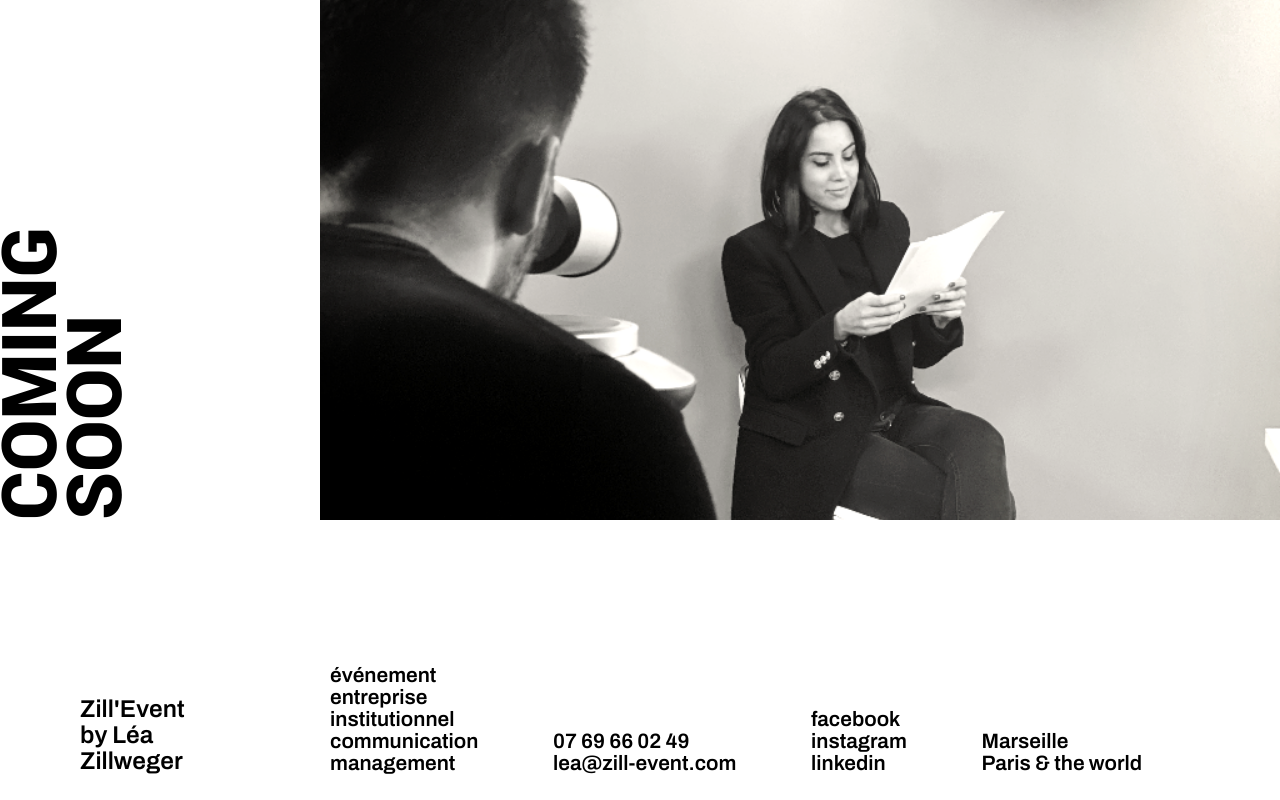
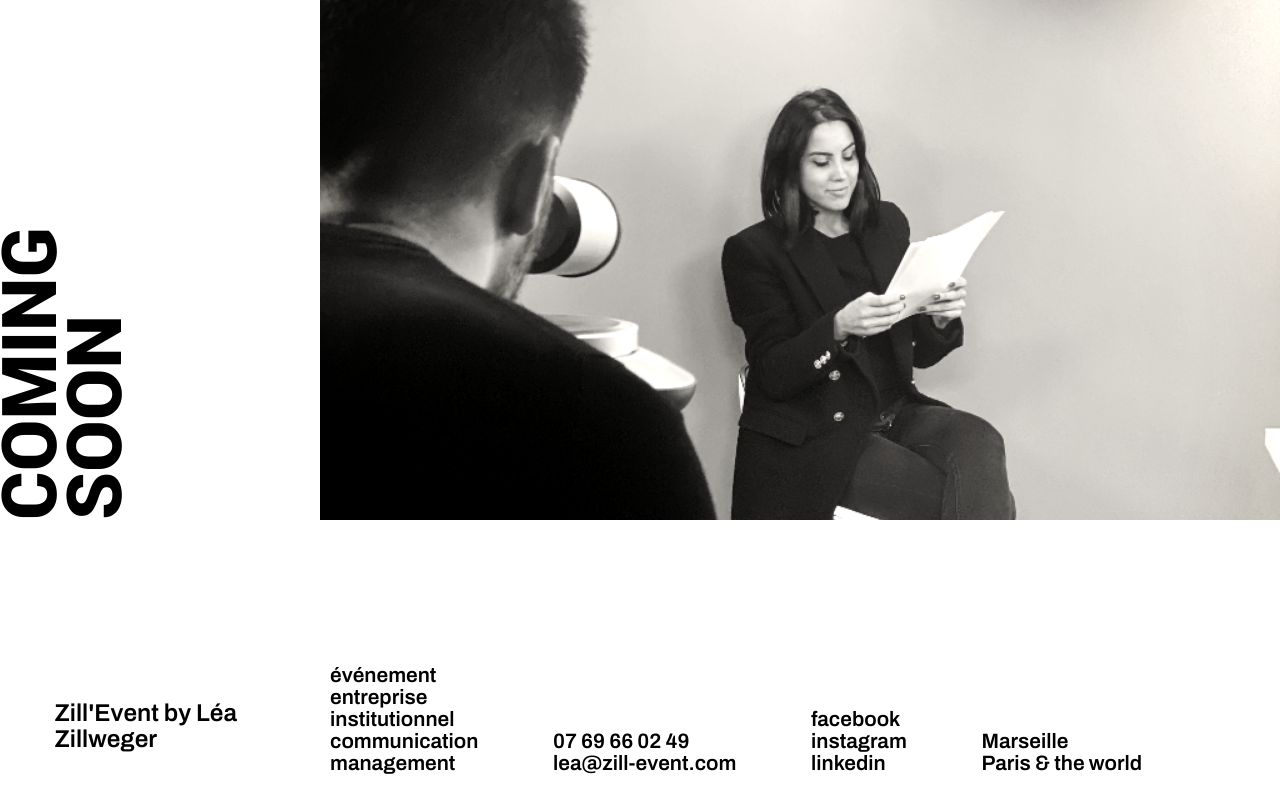
Before and after one commit to joris-verguldezoone/coming_soon, a PHP site: page / in a window 1280 px wide. Run offline with PHP 8.4, Linux system fonts and the light colour scheme; some libraries are stand-ins or nearby versions.

Commit message:
ajustement

```diff
--- a/index.php
+++ b/index.php
@@ -31,7 +31,7 @@
 
     <article id='article_infos'>
         <section id="section_name">
-            <h3>Zill'Event <br>by Léa Zillweger</h3>
+            <h3>Zill'Event by Léa Zillweger</h3>
             <div id="show">
                 <a href="mailto:lea@zill-event.com">lea@zill-event.com</a>
                 <p>07 69 66 02 49</p>
--- a/style.css
+++ b/style.css
@@ -94,7 +94,8 @@ aside span {
 }
 
 h3 {
-    width: 50%;
+    width: 80%;
+    padding:7%;
 }
 
 #section_infos {
@@ -129,6 +130,11 @@ h3 {
     #section_infos {
         width: 80%;
     }
+    h3 {
+        width: 80%;
+        /* padding:0%; */
+    }
+
 }
 
 /*Phone*/
@@ -155,6 +161,8 @@ h3 {
     h3, #show {
         width: 100%;
         text-align: left;
+        padding:0%;
+
     }
 
     #section_infos {
```
